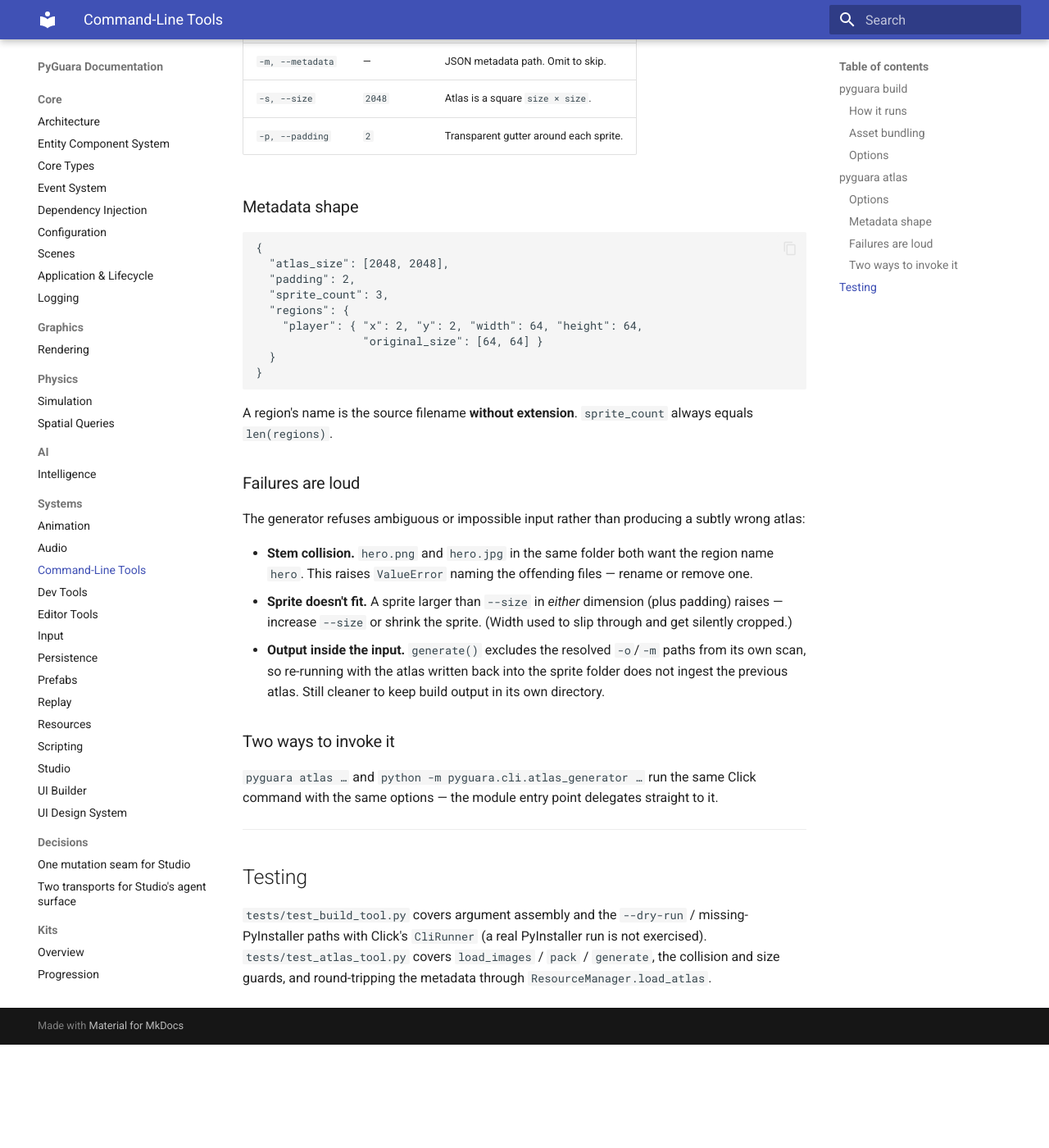
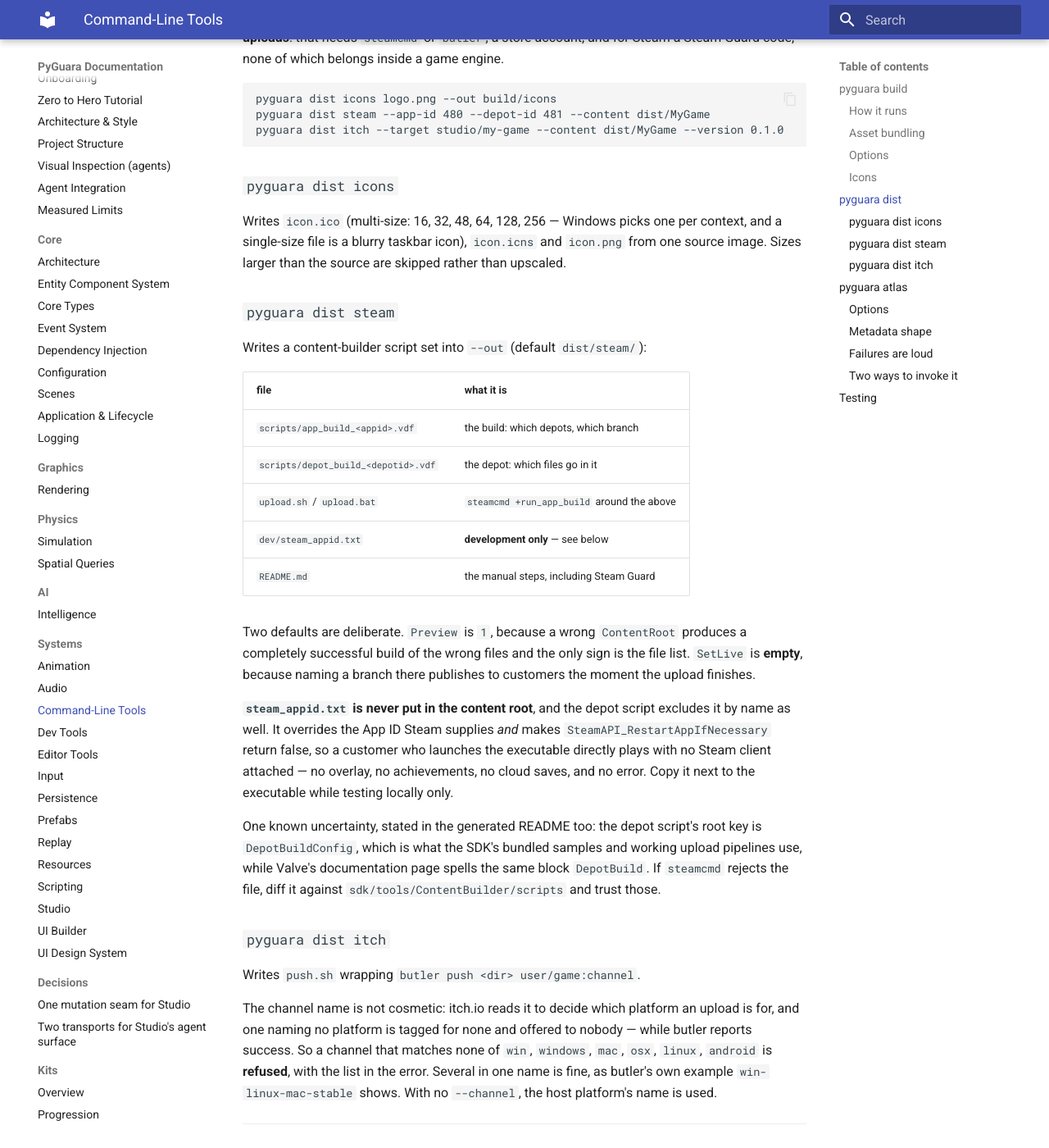
Before and after one commit to Wedeueis/pyguara, an MkDocs documentation site: the page built from docs/systems/cli.md, in a window 1280 px wide and 1400 px high, scrolled down 2804 px. Shown: the whole window at 82% size. Built offline with MkDocs 1.6.1 and Material for MkDocs 9.7.7, drawn with Linux system fonts in a browser that asks for light colours; before the commit the page ends 4078 px from its top, so only the background shows below that; some of the changed text lies outside the part shown.

Commit message:
docs(cli): the dist group, and what the icon rules actually are
`docs/systems/cli.md` gains a `pyguara dist` section carrying the file
table, the two deliberate Steam defaults, the `steam_appid.txt` warning,
the itch channel rule and the `DepotBuildConfig`/`DepotBuild` conflict.
The `build` options table stops claiming `--icon` wants `.ico`/`.icns`,
since it now takes anything Pillow reads.

Co-Authored-By: Claude Opus 5 <noreply@anthropic.com>

````diff
--- a/docs/systems/cli.md
+++ b/docs/systems/cli.md
@@ -15,6 +15,7 @@ sub-commands:
 | Command | What it does |
 |---------|--------------|
 | `pyguara build`  | Package a game into a standalone executable (wraps PyInstaller). |
+| `pyguara dist`   | Generate per-store upload scripts and platform icons. |
 | `pyguara atlas`  | Pack a folder of sprites into one texture atlas + JSON metadata. |
 
 ```bash
@@ -73,7 +74,8 @@ backends; add project-specific ones with `--hidden-import`.
 | `-n, --name` | entry-script stem | Executable / bundle name. |
 | `--onefile / --onedir` | `--onedir` | Single file vs. a directory. |
 | `--windowed / --console` | `--windowed` | Hide the OS console on launch. |
-| `--icon` | — | `.ico` (Windows) / `.icns` (macOS). |
+| `--icon` | — | Any format Pillow reads; converted to the host's. |
+| `--bundle-id` | — | macOS bundle identifier, e.g. `com.studio.game`. |
 | `-a, --assets` | auto-detect | Repeatable. Asset directories to bundle. |
 | `--add-data` | — | Repeatable. Raw `src<sep>dst` PyInstaller spec. |
 | `--hidden-import` | — | Repeatable. Extra modules to force-include. |
@@ -86,12 +88,89 @@ After a successful build, the generated `build/` work directory and the
 points at the executable — for `--onedir` that is
 `<output>/<name>/<name>[.exe]`, one level inside the bundle directory.
 
+### Icons
+
+`--icon` takes **any image Pillow can read**, and converts it to the format
+the host toolchain needs — `.ico` on Windows, `.icns` on macOS, `.png`
+elsewhere — into the PyInstaller work directory, not the shipped bundle.
+This matters because PyInstaller converts nothing and **fails** on
+Windows given a `.png`, so a project with one `logo.png` could not be
+built there. Pass an already-correct file and it is used untouched.
+
+PyInstaller cannot cross-compile, so "the host" and "the target" are the
+same thing: a Windows `.exe` is built on Windows. `pyguara dist icons`
+writes all three formats at once if you want them committed.
+
 Use `--dry-run` to see exactly what would be executed without needing
 PyInstaller installed:
 
 ```bash
 pyguara build main.py --onefile --dry-run
 ```
+
+---
+
+## `pyguara dist`
+
+Generates the per-store scripts that take a built game to players. It
+**writes scripts and never uploads**: that needs `steamcmd` or `butler`, a
+store account, and for Steam a Steam Guard code, none of which belongs
+inside a game engine.
+
+```bash
+pyguara dist icons logo.png --out build/icons
+pyguara dist steam --app-id 480 --depot-id 481 --content dist/MyGame
+pyguara dist itch --target studio/my-game --content dist/MyGame --version 0.1.0
+```
+
+### `pyguara dist icons`
+
+Writes `icon.ico` (multi-size: 16, 32, 48, 64, 128, 256 — Windows picks
+one per context, and a single-size file is a blurry taskbar icon),
+`icon.icns` and `icon.png` from one source image. Sizes larger than the
+source are skipped rather than upscaled.
+
+### `pyguara dist steam`
+
+Writes a content-builder script set into `--out` (default `dist/steam/`):
+
+| file | what it is |
+| --- | --- |
+| `scripts/app_build_<appid>.vdf` | the build: which depots, which branch |
+| `scripts/depot_build_<depotid>.vdf` | the depot: which files go in it |
+| `upload.sh` / `upload.bat` | `steamcmd +run_app_build` around the above |
+| `dev/steam_appid.txt` | **development only** — see below |
+| `README.md` | the manual steps, including Steam Guard |
+
+Two defaults are deliberate. `Preview` is `1`, because a wrong
+`ContentRoot` produces a completely successful build of the wrong files
+and the only sign is the file list. `SetLive` is **empty**, because naming
+a branch there publishes to customers the moment the upload finishes.
+
+**`steam_appid.txt` is never put in the content root**, and the depot
+script excludes it by name as well. It overrides the App ID Steam supplies
+*and* makes `SteamAPI_RestartAppIfNecessary` return false, so a customer
+who launches the executable directly plays with no Steam client attached —
+no overlay, no achievements, no cloud saves, and no error. Copy it next to
+the executable while testing locally only.
+
+One known uncertainty, stated in the generated README too: the depot
+script's root key is `DepotBuildConfig`, which is what the SDK's bundled
+samples and working upload pipelines use, while Valve's documentation page
+spells the same block `DepotBuild`. If `steamcmd` rejects the file, diff
+it against `sdk/tools/ContentBuilder/scripts` and trust those.
+
+### `pyguara dist itch`
+
+Writes `push.sh` wrapping `butler push <dir> user/game:channel`.
+
+The channel name is not cosmetic: itch.io reads it to decide which
+platform an upload is for, and one naming no platform is tagged for none
+and offered to nobody — while butler reports success. So a channel that
+matches none of `win`, `windows`, `mac`, `osx`, `linux`, `android` is
+**refused**, with the list in the error. Several in one name is fine, as
+butler's own example `win-linux-mac-stable` shows. With no `--channel`,
+the host platform's name is used.
 
 ---
 
````
Also changed, not shown: CHANGELOG.md (+2 -0 lines).
